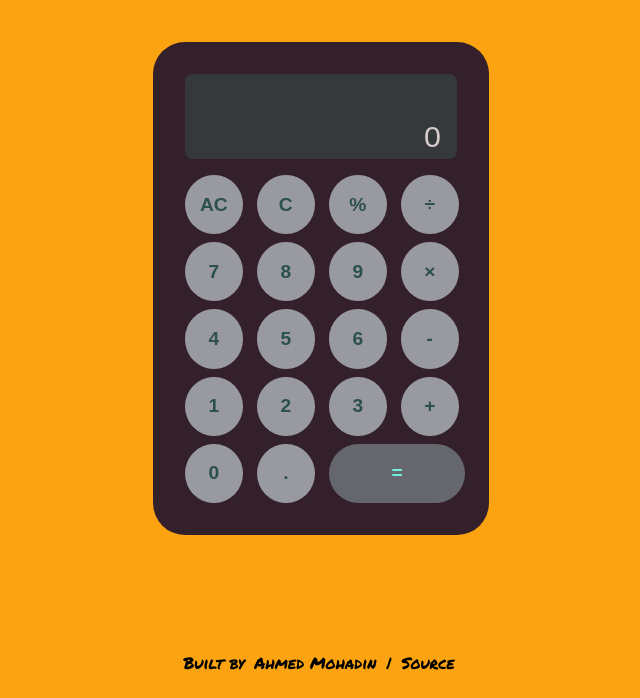
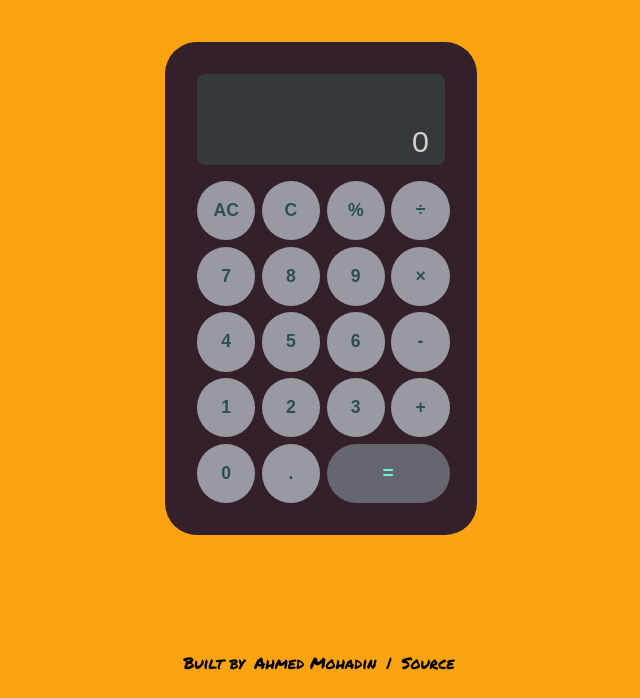
Before and after one commit to Ahmed-Mohadin/calculator, a plain HTML site: page index.html in a window 1280 px wide. Shown: the part 102-800 px from the top of the page, without its empty margins (319-959 px from the left). Drawn offline with Linux system fonts and the light colour scheme.

Commit message:
Updated ui design

```diff
--- a/styles/styles.css
+++ b/styles/styles.css
@@ -1,12 +1,10 @@
 /* core */
 @import url('https://fonts.googleapis.com/css2?family=Permanent+Marker&display=swap');
-
 *{
     padding: 0;
     margin: 0;
     box-sizing: border-box;
 }
-
 html{
     font-family: 'Permanent Marker', cursive;
     min-height: 100%;
@@ -29,23 +27,29 @@ header .title{
     font-size: 3em;
 }
 
+/* main */
+main{
+    display: flex;
+    justify-content: center;
+    align-items: center;
+}
+
 /* .calculator */
 .calculator{
-    margin: 0 auto;
     margin-top: 1rem;
     padding: 2rem;
-    width: 21rem;
+    width: 19.5rem;
     border-radius: 2rem;
     background-color: #33202A;
 }
 .calculator .buttons{
     display: grid;
-    grid-template: repeat(5, 3.7rem) / repeat(4, 4rem);
-    grid-gap: 0.5rem;
+    grid-template: repeat(5, 3.7rem) / repeat(4, 3.65rem);
+    grid-gap: 0.4rem;
 }
 .calculator [data-current]{
     width: 100%;
-    height: 45px;
+    height: 3rem;
     text-align: right;
     padding: 0 0.5rem;
     font-size: 1.9em;
@@ -59,7 +63,7 @@ header .title{
 }
 .calculator [data-previous]{
     width: 100%;
-    height: 40px;
+    height: 2.7rem;
     text-align: right;
     padding: 0 0.5rem;
     font-size: 1.2em;
@@ -72,9 +76,8 @@ header .title{
 }
 .calculator [data-number], .calculator [data-operator],
 .calculator [data-decimal], .calculator [data-all-clear], .calculator [data-clear]{
-    width: 90%;
     border-radius: 50%;
-    font-size: 1.2em;
+    font-size: 1.1em;
     font-weight: bold;
     border: none;
     cursor: pointer;
```
